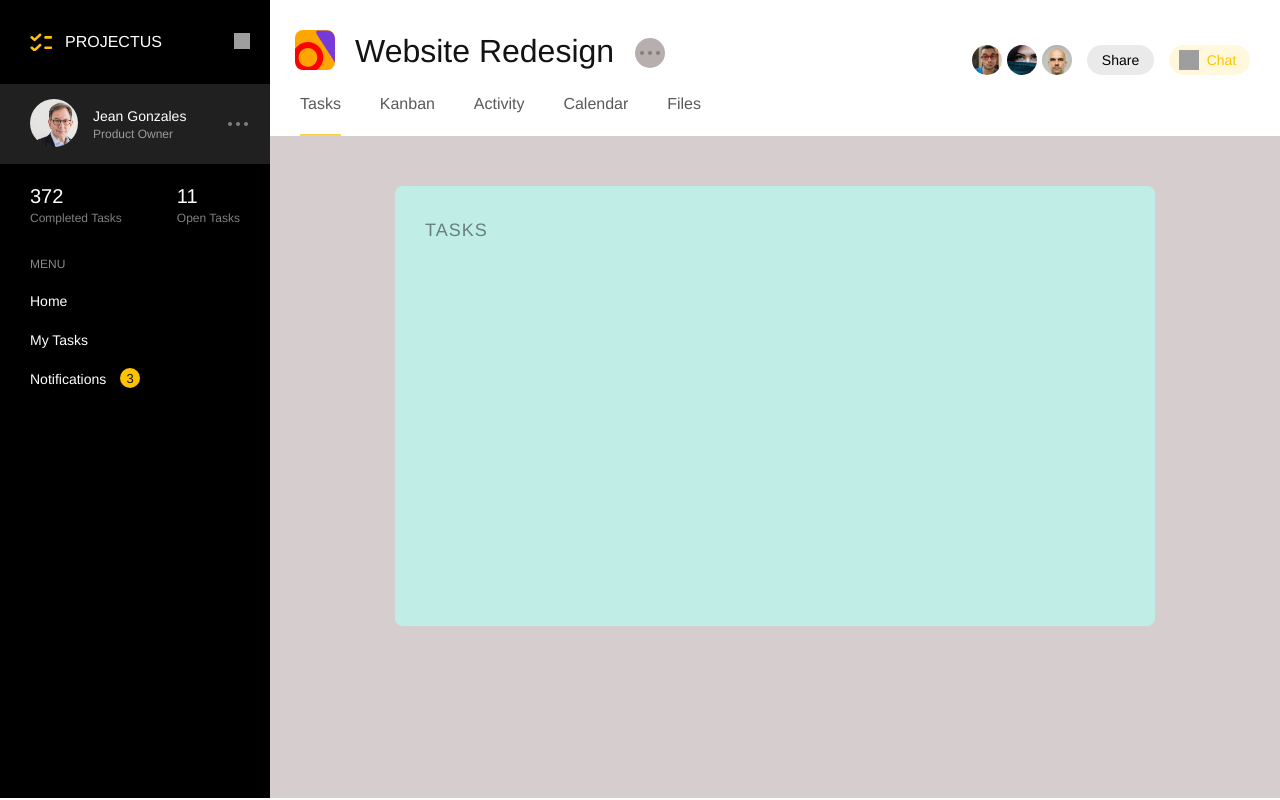
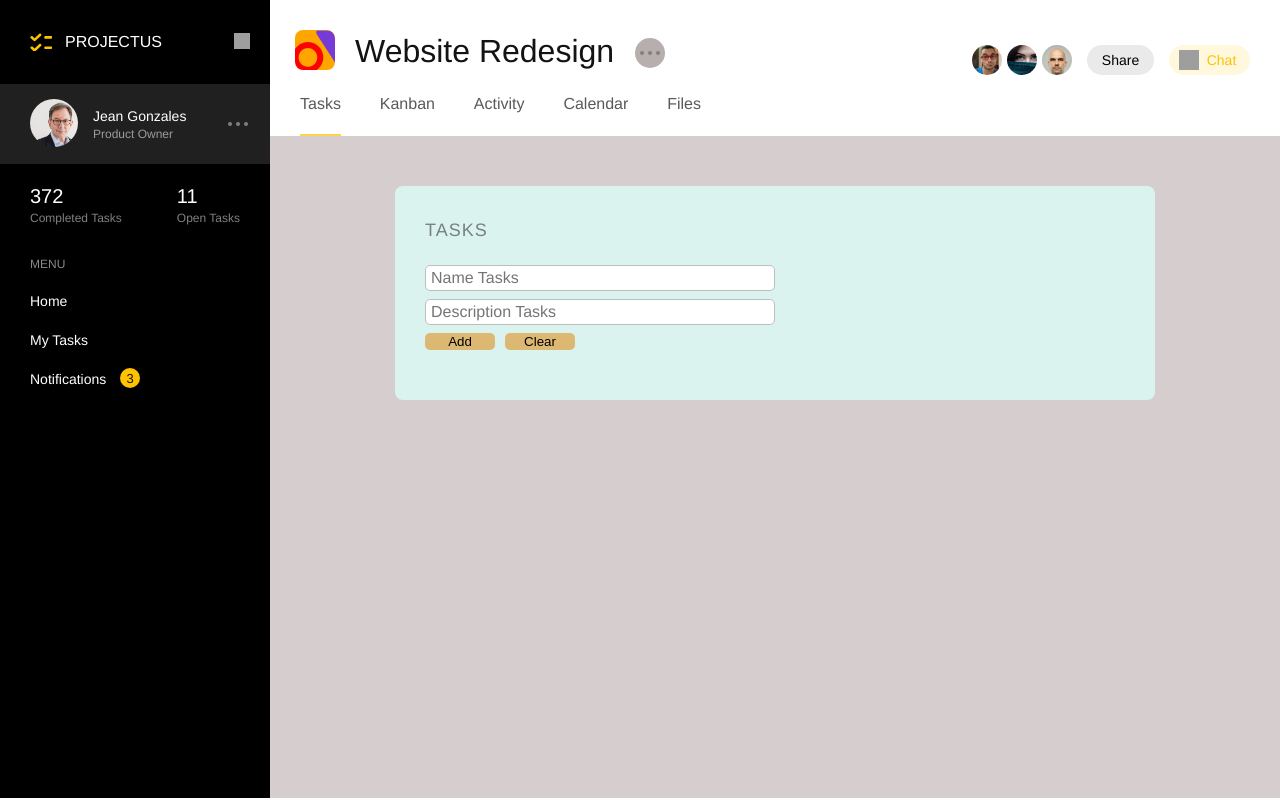
Before and after one commit to Yura112331/my-project-vue, a Vue app: page /tasks in a window 1280 px wide. Built offline with nearby package versions, Linux system fonts and the light colour scheme; grey boxes are pictures that could not be loaded.

Commit message:
lesson 7 done

```diff
--- a/src/assets/style/helpers/reset.scss
+++ b/src/assets/style/helpers/reset.scss
@@ -26,9 +26,7 @@ footer, header, hgroup, menu, nav, section {
 body {
     line-height: 1;
 }
-ol, ul {
-    list-style: none;
-}
+
 blockquote, q {
     quotes: none;
 }
--- /dev/null
+++ b/src/types/InterfacesTasks.ts
@@ -0,0 +1,6 @@
+export default interface TasksI {
+    id: number,
+    name: string,
+    title: string,
+    isComplete: boolean
+}
--- a/src/views/Tasks.vue
+++ b/src/views/Tasks.vue
@@ -1,20 +1,65 @@
 <template lang="pug">
 .body-content
   h2 TASKS
-
+  form(@submit="checkForm")
+    input(v-model="nameTask", type="text", placeholder="Name Tasks", required)
+    input(
+      v-model="titleTask",
+      type="text",
+      placeholder="Description Tasks",
+      required
+    )
+    .button-form
+      button Add
+      button(@click="clear(i)") Clear
+  ol
+    li(v-for="(task, index) in tasks")
+      .display
+        h3 {{ task.id }}. {{ task.name }}
+        p {{ task.title }}
+      button(v-on:click.prevent="removeTask(index)") Remove
 </template>
 
-<script>
+<script lang="ts">
 import { defineComponent } from "vue";
+import TasksI from "../types/InterfacesTasks";
 
 export default defineComponent({
   name: "Tasks",
   data() {
     return {
-
+      tasks: [] as Array<TasksI>,
+      nameTask: "",
+      titleTask: "",
+      hasError: false,
     };
   },
 
+  methods: {
+    checkForm(e: any) {
+      if (this.nameTask && this.titleTask) {
+        this.addTask();
+      }
+      e.preventDefault();
+    },
+    clear(i: number) {
+      this.nameTask = "";
+      this.titleTask = "";
+    },
+    addTask() {
+      this.tasks.push({
+        id: this.tasks.length + 1,
+        name: this.nameTask,
+        title: this.titleTask,
+        isComplete: false,
+      });
+      this.nameTask = "";
+      this.titleTask = "";
+    },
+    removeTask(index: number) {
+      this.tasks.splice(index, 1);
+    },
+  },
 });
 </script>
 
@@ -24,39 +69,86 @@ export default defineComponent({
 
 .body-content {
   width: 700px;
-  height: 440px;
-  background: #c0eee6;
-  padding: 0px 30px;
+  height: auto;
+  background: #dbf3ef;
+  padding: 0px 30px 30px;
   margin-top: 30px;
 
   h2 {
     font-size: 18px;
     margin: 5px 0px 25px;
   }
+  form {
+    display: flex;
+    flex-direction: column;
+    justify-content: space-between;
+    width: 350px;
+    height: 80px;
 
-  .block {
-    @include flex;
-    flex-direction: row;
-    width: 680px;
+    input {
+      font-family: Helvetica;
+      font-size: 16px;
+      color: #131313;
+      border: 1px solid #bdbdbd;
+      border-radius: 5px;
+      padding: 3px 5px;
+      margin-bottom: 8px;
+    }
+
+    input:focus {
+      color: #212529;
+      background-color: #fff;
+      border-color: #bdbdbd;
+      outline: 0;
+      box-shadow: 0 0 0 0.2rem rgba(158, 158, 158, 0.25);
+    }
+
+    input:valid {
+      border: 1px solid black;
+      box-shadow: 0 0 0 0.2rem rgba(0, 0, 0, 0.25);
+    }
+
+    .button-form {
+      display: flex;
+      justify-content: space-between;
       flex-wrap: wrap;
-    margin: 25px 0px;
+      width: 150px;
+
+      button {
+        width: 70px;
+        background-color: rgb(221, 184, 115);
+        border: none;
+        border-radius: 5px;
+        color: black;
+        transition-duration: 0.4s;
+        cursor: pointer;
+      }
+      button:hover {
+        background-color: black;
+        color: white;
+      }
+    }
+  }
+
+  ol {
+    margin-top: 25px;
+    width: 100%;
+    li {
+      display: flex;
+      justify-content: space-between;
+      margin-bottom: 10px;
+      height: auto;
+      background-color: rgb(212, 194, 169);
+      border: 1px solid grey;
+      border-radius: 10px;
+      padding: 10px;
 
       h3 {
-      margin: 0px;
-      width: 100%;
-      margin-left: 5px;
-      padding-bottom: 10px;
-
-      @media (max-width: 768px) {
-        margin: 0px;
-      }
-    }
-    i {
-      background-size: 12px;
-      background-repeat: no-repeat;
-      width: 12px;
-      height: 12px;
-      margin: 5px;
+        font-family: Helvetica;
+        font-size: 23px;
+        color: #131313;
+        font-weight: 600;
+        margin-bottom: 5px;
       }
 
       p {
@@ -64,36 +156,30 @@ export default defineComponent({
         font-size: 16px;
         color: #131313;
         line-height: 20px;
-      margin: 0px;
-      width: 450px;
-      margin: 0px;
+        margin-left: 25px;
+      }
 
-      @media (max-width: 768px) {
-        font-size: 13px;
-        width: 200px;
+      button {
+        background-color: red;
+        border: none;
+        color: white;
+        text-align: center;
+        text-decoration: none;
+        font-size: 16px;
+        margin: 4px 2px;
+        transition-duration: 0.4s;
+        cursor: pointer;
+        border-radius: 7px;
+        height: 30px;
       }
-      @media (max-width: 425px) {
-        font-size: 12px;
-        width: 100px;
+
+      button:hover {
+        background-color: black;
+        color: white;
+      }
     }
   }
 
-    .data,
-    .alt {
-      font-family: Helvetica;
-      font-size: 16px;
-      color: #131313;
-      line-height: 20px;
-
-      @media (max-width: 425px) {
-        font-size: 12px;
-      }
-    }
-
-    .alt {
-      width: 80px;
-      text-align: center;
-    }
   @media (max-width: 768px) {
     height: auto;
     width: 400px;
@@ -102,5 +188,4 @@ export default defineComponent({
     width: 265px;
   }
 }
-}
 </style>
```
Lines whose indentation alone changed are shown as unchanged.
